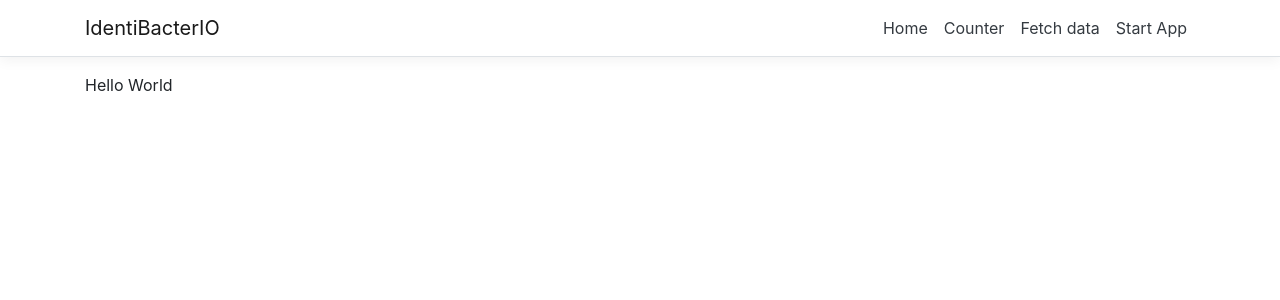
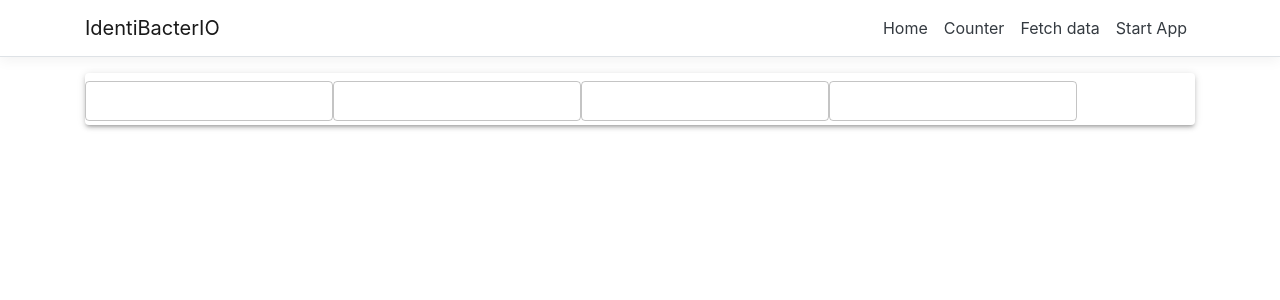
Before and after one commit to devanegas/IdentiBacterIO, a React (Create React App) app in the folder ClientApp/: page /start in a window 1280 px wide. Shown: the top 300 px of the page. Built offline with nearby package versions, Linux system fonts and the light colour scheme.

Commit message:
Added material ui to packages

```diff
--- a/ClientApp/package.json
+++ b/ClientApp/package.json
@@ -3,10 +3,13 @@
   "version": "0.1.0",
   "private": true,
   "dependencies": {
+    "@material-ui/core": "^4.11.3",
+    "@material-ui/icons": "^4.11.2",
+    "@material-ui/styles": "^4.11.3",
     "bootstrap": "^4.3.1",
     "connected-react-router": "6.5.2",
     "history": "4.10.1",
-    "jquery": "^3.4.1",
+    "jquery": "^3.6.0",
     "merge": "1.2.1",
     "popper.js": "^1.16.0",
     "react": "16.11.0",
--- a/ClientApp/src/components/pages/Home.jsx
+++ b/ClientApp/src/components/pages/Home.jsx
@@ -1,11 +1,17 @@
-import React from 'react'
+import React from "react";
+import { Card, TextField } from "@material-ui/core";
 
-const Home = props => {
-    return(
-        <div>
-            Hello World
-        </div>
-    )
-}
+const Home = (props) => {
+	return (
+		<div>
+			<Card elevation={3}>
+				<TextField variant="outlined" margin='dense'/>
+                <TextField variant="outlined" margin='dense'/>
+                <TextField variant="outlined" margin='dense'/>
+                <TextField variant="outlined" margin='dense'/>
+			</Card>
+		</div>
+	);
+};
 
 export default Home;
```
Also changed, not shown: 1 other file (tests, documents, lock files or other folders).
